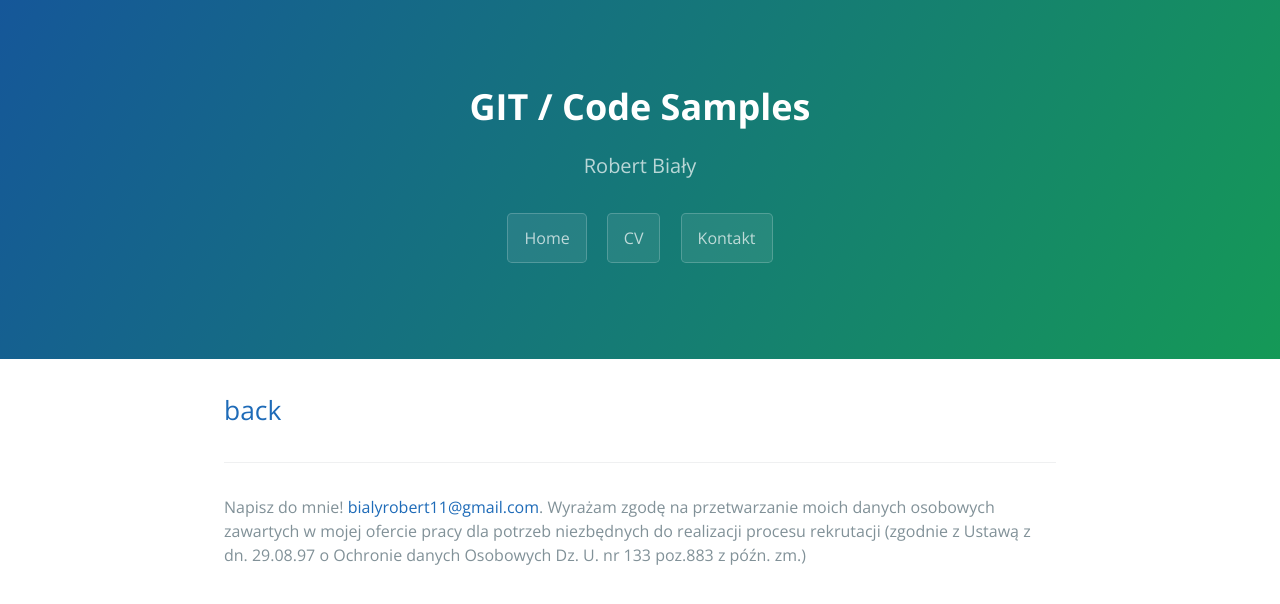
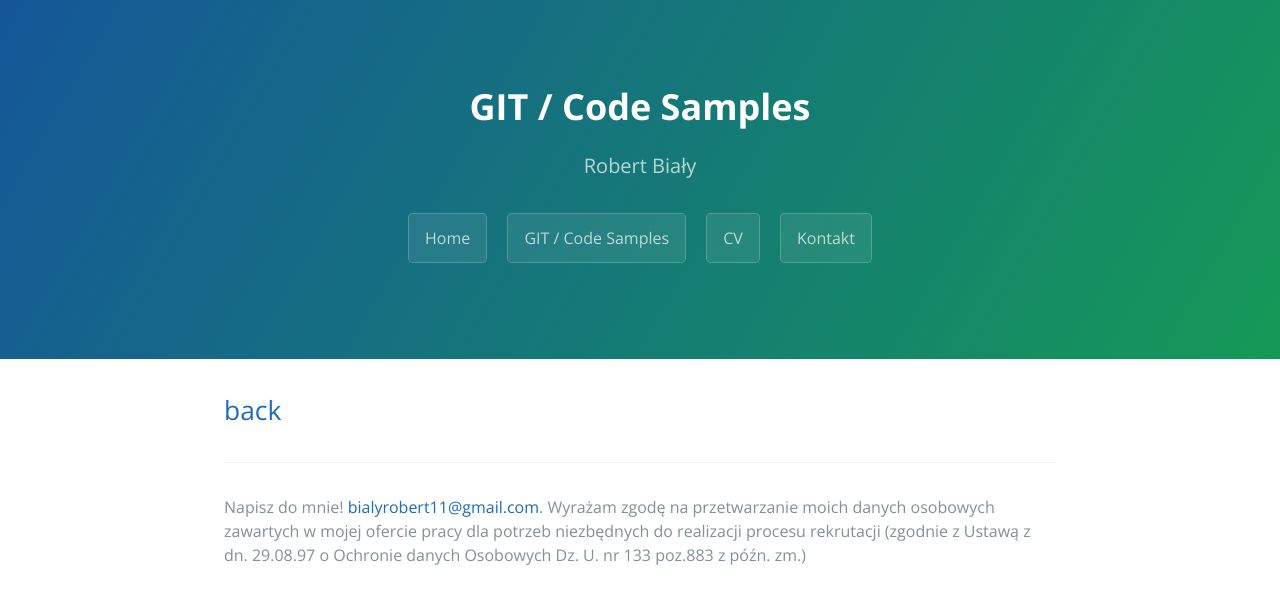
Before and after one commit to LaserRock46/laserrock46.github.io, a Jekyll site: the page built from git.md, in a window 1280 px wide. Shown: the top 604 px of the page. Built offline with Jekyll 4.4.1, drawn with Linux system fonts in a browser that asks for light colours; the repository's description, which GitHub fills in, is left out.

Commit message:
Update default.html

```diff
--- a/_layouts/default.html
+++ b/_layouts/default.html
@@ -31,6 +31,7 @@ height="0" width="0" style="display:none;visibility:hidden"></iframe></noscript>
        <h1 class="project-name">{{ page.title | default: site.title | default: site.github.repository_name }}</h1>
       <h2 class="project-tagline">{{ page.description | default: site.description | default: site.github.project_tagline }}</h2>
      <a href="https://laserrock46.github.io" class="btn">Home</a>
+     <a href="https://laserrock46.github.io/git" class="btn">GIT / Code Samples</a>
      <a href="https://laserrock46.github.io/cv" class="btn">CV</a>
      <a href="https://laserrock46.github.io/kontakt" class="btn">Kontakt</a>
     </header>
```
